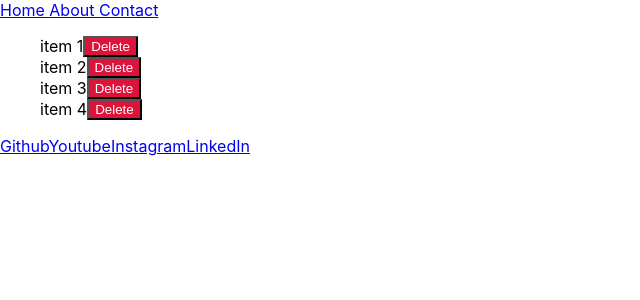
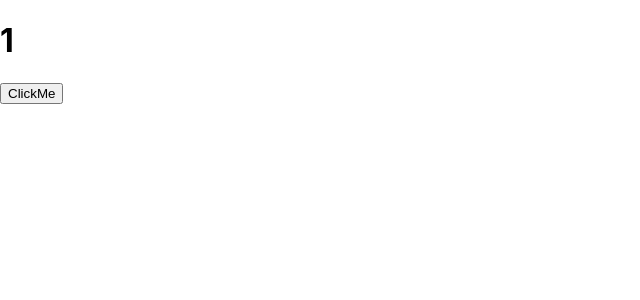
Before and after one commit to poojaduddalwar/FSWDevReact, a React (Create React App) app: page / in a window 1280 px wide. Shown: the top 300 px of the page, without its empty margins (0-640 px from the left). Built offline with nearby package versions, Linux system fonts and the light colour scheme; the HTML template or start-up script is replaced by a standard one.

Commit message:
useState hook

```diff
--- a/src/App.js
+++ b/src/App.js
@@ -4,31 +4,13 @@ import Content from "./components/Content";
 
 function App() {
   return (
-    // in jsx we can inject a variable as well as expressions
-//in jsx to use a variable we need curly brackets {variableName}
 
     <div className="App">
-      <Navbar />
+      {/* <Navbar /> */}
 
       <Content />
 
-      {/* <div className="container">
-        <ul> */}
-          {/* <li>One</li>
-          <li>Two</li>
-          <li>Three</li> */}
-           {/* using foreach u can't return something or u can't use this return keyword or a return syntax */}
-          {/* {
-            chores.forEach(chore => <li>{chore}</li>)
-          } */}
-          {/* map is similar to foreach but with map you can return something */}
-          {/* {
-            chores.map(chore => <li>{chore}</li>)
-          }
-        </ul>
-         </div> */}
-
-         <Footer />
+      {/* <Footer /> */}
     </div>
   );
 }
--- a/src/components/Content.js
+++ b/src/components/Content.js
@@ -1,29 +1,64 @@
+//FUNCTION COMPONENT
+
 import ListItem from "./ListItem";
+
+import {useState} from 'react'
 
 const Content = () => {
 
-    const chores = ["item 1", "item 2", "item 3", "item 4"]
+    // let counter = 0
+    // let and var will not work because react will not register the CHANGE
+    //react only registers a state change when you change it using this mysteryFunction.
+    const [counter,setCounter] = useState(1)
+    // console.log(counter)
+    // console.log(mysteryFunction)
+
     return (
         <div className="container">
-            <ul>
-                {
-                    // chores.map(chore =>  <ListItem fruit={"apple"} a={chore} b={chores}/>)
-
-                    // these values which we are passing are called props . these are just values u may or maynot pass to a component
-
-                    // so we can pass n no. of things using this syntax . so here we are passing the actual item which is been maped over and the array
-                    // so in the ListItem.js file the ListItem function the values variable receives an object of whatever you have passed
-                    //so it looks like : p = {
-                    //     fruit:"apple",
-                    //     chore:"whatever it is",
-                    //     chores:[]
-                    // }
-
-                    chores.map(chore =>  <ListItem a={chore}/>)
-                }
-            </ul>
+            <h1>{counter}</h1>
+            <button onClick={()=>{
+                // console.log('button clicked')
+                // console.log(counter)
+                // counter = counter + 1
+                setCounter(previousValue => {
+                    // console.log(previousValue)
+                    return previousValue+1;
+                })
+                console.log(counter)
+            }}>ClickMe</button>
         </div>
     );
 }
 
 export default Content;
+// useState HOOK ALLOWS US TO HOOK INTO THE FUNCTIONALITY OF ACTUAL STATE
+// IN CLASS COMPONENT WE HAD THE ACCESS TO THE STATE VARIABLE WHILE IN FUNCTION COMPONENT WE DON'T SO WE HAD TO USE THIS useState HOOK
+//Hooks don’t work inside classes. But you can use them instead of writing classes.
+
+
+//CLASS COMPONENT
+// import React from 'react';
+
+// class Content extends React.Component {
+//     constructor() {
+//         super();
+//         //HERE STATE IS AN OBJECT IN WHICH WE CAN CREATE MULTIPLE KEY VALUE PAIR AND CAN UPDATE THEM AND REACT WILL REGISTER EACH CHANGE
+//         this.state = {
+//             count: 0
+//         };
+//     }
+//     render() {
+//         return (
+//             <div className="container">
+//                 {/* <h1>{counter}</h1>
+//                 <button onClick={() => {
+//                     console.log('button clicked')
+//                     console.log(counter)
+//                     counter = counter + 1
+//                 }}>ClickMe</button> */}
+//                 loremipnsansjcnjcnsdjcndncdjcsnjcndj
+//             </div>
+//         )
+//     }
+// }
+// export default Content;
```
